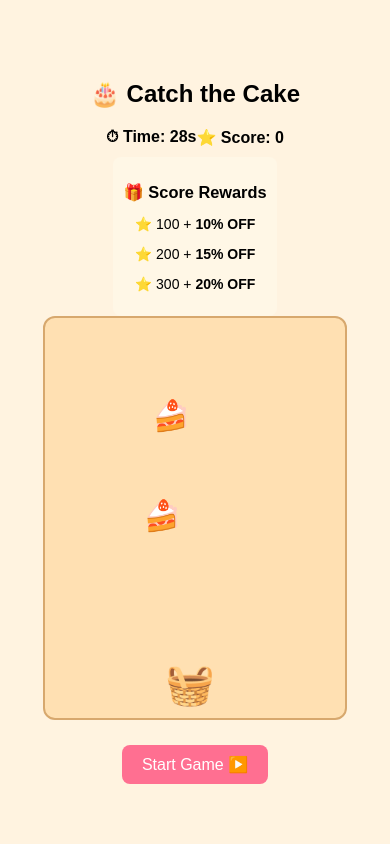
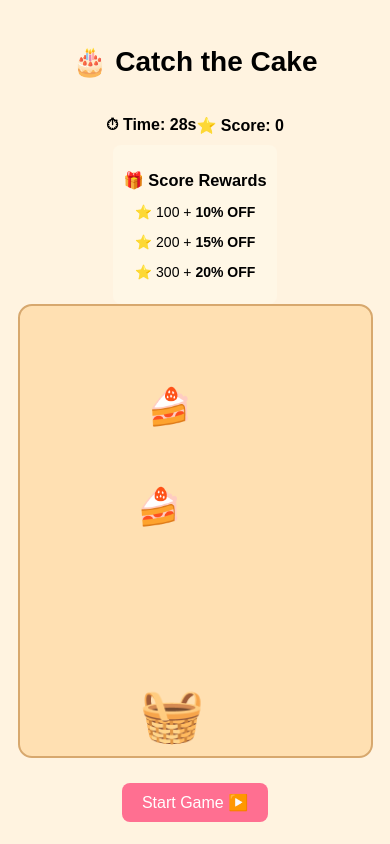
Before and after one commit to mou-lee/Kee-Cake-Game, a plain HTML site: page game.html in a window 390 px wide. Both pictures are taken after a click on the button "Start Game ▶️". Drawn offline with Linux system fonts and the light colour scheme.

Commit message:
mobile screen check

```diff
--- a/style.css
+++ b/style.css
@@ -6,9 +6,19 @@ body {
   padding: 0;
 }
 
-h2 {
-  margin: 10px;
+h1 {
+  font-size: 26px;
 }
+
+.info {
+  font-size: 16px;
+  margin: 15px 0;
+}
+
+.score-details {
+  font-size: 15px;
+}
+
 
 .login-form {
   display: flex;
@@ -42,15 +52,24 @@ h2 {
 }
 
 .game-area {
-  width: 300px;
-  height: 400px;
-  margin: 0;
+  width: 90vw;          /* responsive width */
+  max-width: 360px;     /* good size for mobiles */
+  height: 60vh;         /* taller on mobile */
+  max-height: 450px;
   background: #ffe0b2;
   position: relative;
   overflow: hidden;
-  border-radius: 12px;
+  border-radius: 14px;
   border: 2px solid #d7a86e;
 }
+.basket {
+  font-size: 48px;     /* bigger basket */
+}
+
+.cake {
+  font-size: 34px;     /* bigger cake */
+}
+
 
 .cake {
   position: absolute;
@@ -123,12 +142,14 @@ h2 {
 
 /* Game Section */
 .game-section {
+  min-height: 100vh;
+  margin: 0;
   display: flex;
-    flex-direction: column;
-    justify-content: center;
-    align-items: center;
-    height: 100vh;
+  flex-direction: column;
+  align-items: center;
+  justify-content: center;
 }
+
 .score-details {
   padding: 10px;
   background: #fff7e6;
@@ -145,13 +166,29 @@ h2 {
   margin: 0;
 }
 
-@media screen and (min-width: 500px) {
-  .info {
-    flex-direction: column;
-    gap: 30px;
-    margin: 15px 0px;
+@media screen and (max-width: 500px) {
+  h1 {
+    font-size: 28px;
+  }
+
+  .game-area {
+    height: 65vh;
+  }
+
+  .basket {
+    font-size: 52px;
+  }
+
+  .cake {
+    font-size: 36px;
+  }
+
+  .start-btn {
+    font-size: 18px;
+    padding: 14px 22px;
   }
 }
+
 
 .game-area {
   position: relative;
```
Also changed, not shown: index.html (+4 -3 lines).
